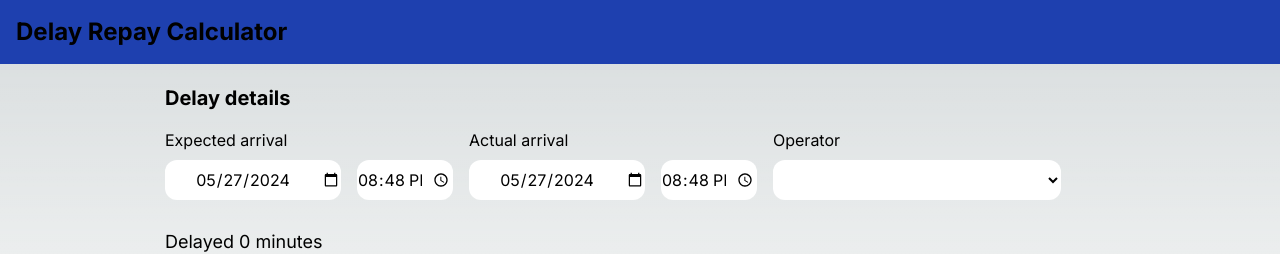
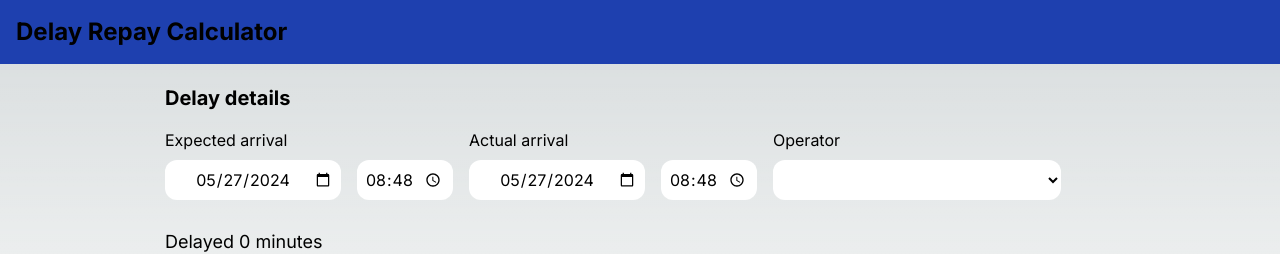
Before and after one commit to georgejkaye/delay-repay, a Next.js app: page / in a window 1280 px wide. Shown: the top 254 px of the page. Built offline with nearby package versions, Linux system fonts and the light colour scheme.

Commit message:
[fix] Add padding in date time boxes

```diff
--- a/src/app/page.tsx
+++ b/src/app/page.tsx
@@ -112,14 +112,14 @@ const DateAndTimePicker = (props: {
       <input
         aria-label="Date"
         type="date"
-        className="text-black h-10 rounded-xl w-44 text-center"
+        className="text-black h-10 rounded-xl w-44 text-center px-2"
         value={dateText}
         onChange={(e) => onChangeText(e, setDateText)}
       />
       <input
         aria-label="Time"
         type="time"
-        className="text-black h-10 rounded-xl w-24 text-center"
+        className="text-black h-10 rounded-xl w-24 text-center px-2"
         value={timeText}
         onChange={(e) => onChangeText(e, setTimeText)}
       />
```
